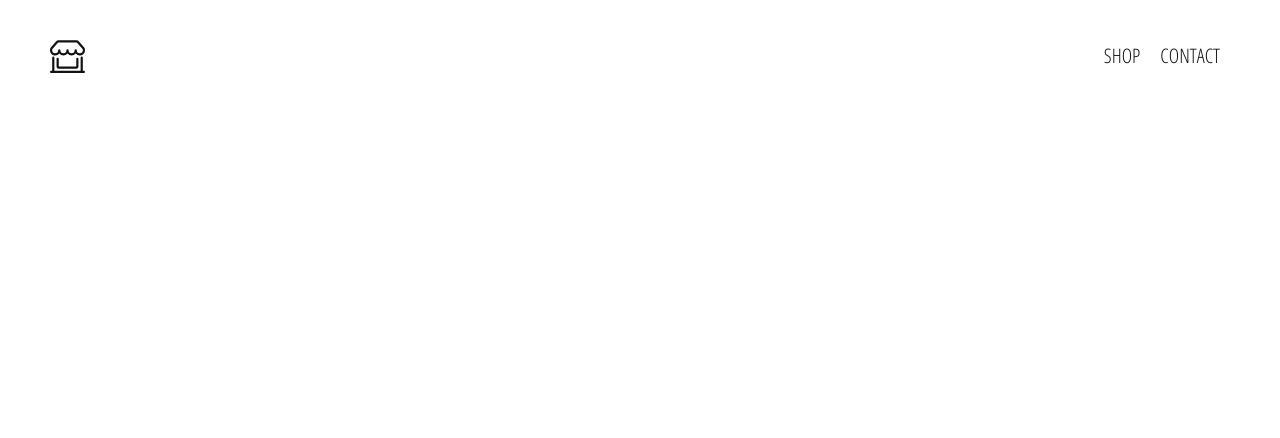
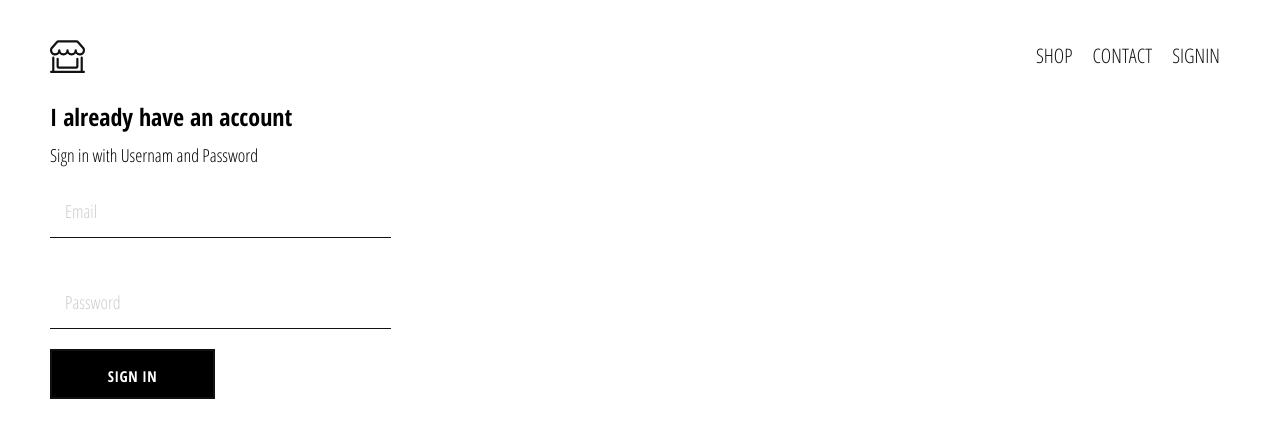
Before and after one commit to hosseinkhaiatehsani/react-shop, a React (Create React App) app: page /signin in a window 1280 px wide. Before the commit this address had no page. Shown: the top 438 px of the page. Built offline with nearby package versions, Linux system fonts and the light colour scheme.

Commit message:
sign in page and components were created

```diff
--- a/src/App.js
+++ b/src/App.js
@@ -3,6 +3,7 @@ import { Routes, Route } from 'react-router-dom';
 
 import HomePage from './pages/homepage/homepage.component';
 import ShopPage from './pages/shop-page/shop-page.component';
+import SignInAndSignUpPage from './pages/sign-in-and-sign-up-page/sign-in-and-sign-up-page.component';
 import Header from './components/header/header.component';
 
 function App() {
@@ -12,6 +13,7 @@ function App() {
       <Routes>
         <Route exact path='/' element={<HomePage />} />
         <Route path='/shop' element={<ShopPage />} />
+        <Route path='/signin' element={<SignInAndSignUpPage />} />
       </Routes>
     </div>
   );
--- /dev/null
+++ b/src/components/custom-button/custom-button.component.jsx
@@ -0,0 +1,13 @@
+import React from "react";
+
+import './custom-button.styles.scss';
+
+const CustomButton = ({ children, ...otherButtonProps }) => {
+    return (
+        <button className="custom-button" {...otherButtonProps}>
+            {children}
+        </button>
+    )
+}
+
+export default CustomButton;
--- /dev/null
+++ b/src/components/custom-button/custom-button.styles.scss
@@ -0,0 +1,21 @@
+.custom-button {
+    border: 2px solid #111;
+    min-width: 165px;
+    width: auto;
+    height: 50px;
+    letter-spacing: 0.5px;
+    line-height: 50px;
+    padding: 0 35px 0 35px;
+    font-size: 15px;
+    background-color: black;
+    color: white;
+    text-transform: uppercase;
+    font-family: 'Open Sans Condensed';
+    font-weight: bold;
+    cursor: pointer;
+
+    &:hover {
+        background-color: #fff;
+        color: #111;
+    }
+}
--- /dev/null
+++ b/src/components/form-input/form-input.component.jsx
@@ -0,0 +1,16 @@
+import React from "react";
+
+import './form-input.styles.scss';
+
+const FormInput = ({ handleChange, label, ...otherInputProps }) => {
+    return (
+        <div className="group">
+            <input className="custom-input" onChange={handleChange} {...otherInputProps}/>
+            { label ? (<label className={`${otherInputProps.value.length ? 'hide' : ''} custom-label`}>
+                {label}
+            </label>) : null }
+        </div>
+    )
+}
+
+export default FormInput;
--- /dev/null
+++ b/src/components/form-input/form-input.styles.scss
@@ -0,0 +1,48 @@
+$black: #111;
+$gray: #ccc;
+
+.group {
+    width: 90%;
+    position: relative;
+    font-size: 18px;
+
+    .custom-input {
+        width: inherit;
+        height: 30px;
+        border: none;
+        border-bottom: 1px solid #111;
+        padding: 10px 15px;
+        font-size: 1em;
+        margin: 20px 0;
+        outline: none;
+        z-index: 10;
+
+        &:focus ~ .custom-label{
+            top: 0;
+            left: 0;
+            font-size: 0.9em;
+            font-weight: 600;
+            color: $black;
+        }
+
+        &:focus ~ .hide {
+            visibility: visible;
+            opacity: 1;
+        }
+    }
+
+    .custom-label {
+        font-size: 1em;
+        position: absolute;
+        top: 32px;
+        left: 15px;
+        pointer-events: none;
+        color: $gray;
+        transition: all 0.2s ease-in-out;
+
+        &.hide {
+            visibility: hidden;
+            opacity: 0;
+        }
+    }
+}
--- a/src/components/header/header.component.jsx
+++ b/src/components/header/header.component.jsx
@@ -18,6 +18,9 @@ const Header = () => {
                 <Link to="/contact" className="nav-item">
                     CONTACT
                 </Link>
+                <Link to="/signin" className="nav-item">
+                    SIGNIN
+                </Link>
             </nav>
         </header>
     );
--- /dev/null
+++ b/src/components/sign-in/sign-in.component.jsx
@@ -0,0 +1,61 @@
+import React from 'react';
+
+import FormInput from '../form-input/form-input.component';
+import CustomButton from '../custom-button/custom-button.component';
+
+import './sign-in.styles.scss';
+
+class SignIn extends React.Component {
+    constructor(props) {
+        super(props);
+
+        this.state = {
+            email: '',
+            password: ''
+        };
+    }
+
+    handleSubmit = event => {
+        event.preventDefault();
+
+        this.setState({
+            email: '',
+            password: ''
+        });
+    }
+
+    handleChange = event => {
+        const { name, value } = event.target;
+
+        this.setState({ [name]: value });
+    }
+
+    render() {
+        return (
+            <div className='sign-in'>
+                <h2 className='title'>I already have an account</h2>
+                <span className='subtitle'>Sign in with Usernam and Password</span>
+
+                <form action="" onSubmit={this.handleSubmit}>
+                    <FormInput
+                     type="email"
+                     name='email'
+                     handleChange={this.handleChange}
+                     label={'Email'}
+                     value={this.state.email} required />
+
+                    <FormInput
+                    type="password"
+                    name='password'
+                    handleChange={this.handleChange}
+                    label={'Password'}
+                    value={this.state.password} required />
+
+                    <CustomButton type='submit'>Sign In</CustomButton>
+                </form>
+            </div>
+        )
+    }
+}
+
+export default SignIn;
--- /dev/null
+++ b/src/components/sign-in/sign-in.styles.scss
@@ -0,0 +1,13 @@
+.sign-in {
+    width: 30vw;
+    display: flex;
+    flex-direction: column;
+
+    .title {
+        margin: 10px 0;
+    }
+
+    .subtitle {
+        font-size: 18px;
+    }
+}
--- /dev/null
+++ b/src/pages/sign-in-and-sign-up-page/sign-in-and-sign-up-page.component.jsx
@@ -0,0 +1,15 @@
+import React from "react";
+
+import './sign-in-and-sign-up-page.styles.scss';
+
+import SignIn from "../../components/sign-in/sign-in.component";
+
+const SignInAndSignUpPage = () => {
+    return (
+        <div>
+            <SignIn />
+        </div>
+    );
+}
+
+export default SignInAndSignUpPage;
```
Also changed, not shown: src/pages/sign-in-and-sign-up-page/sign-in-and-sign-up-page.styles.scss (added).
